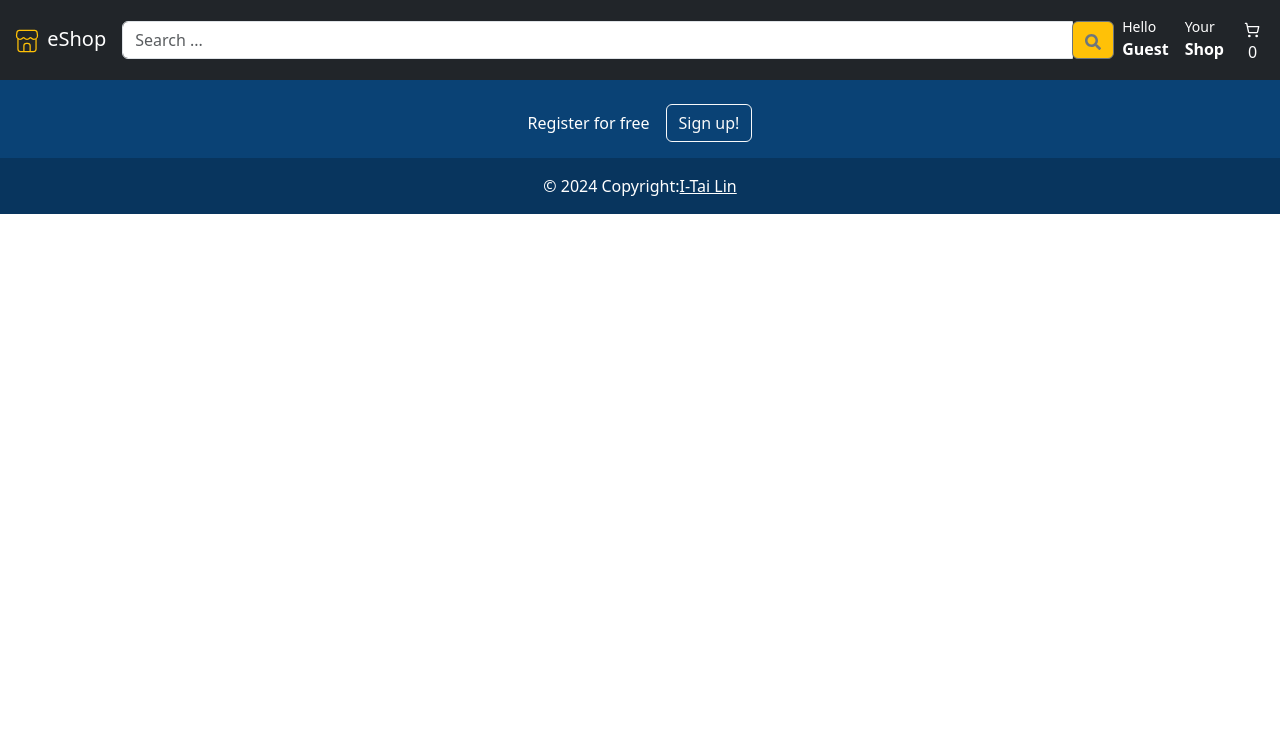
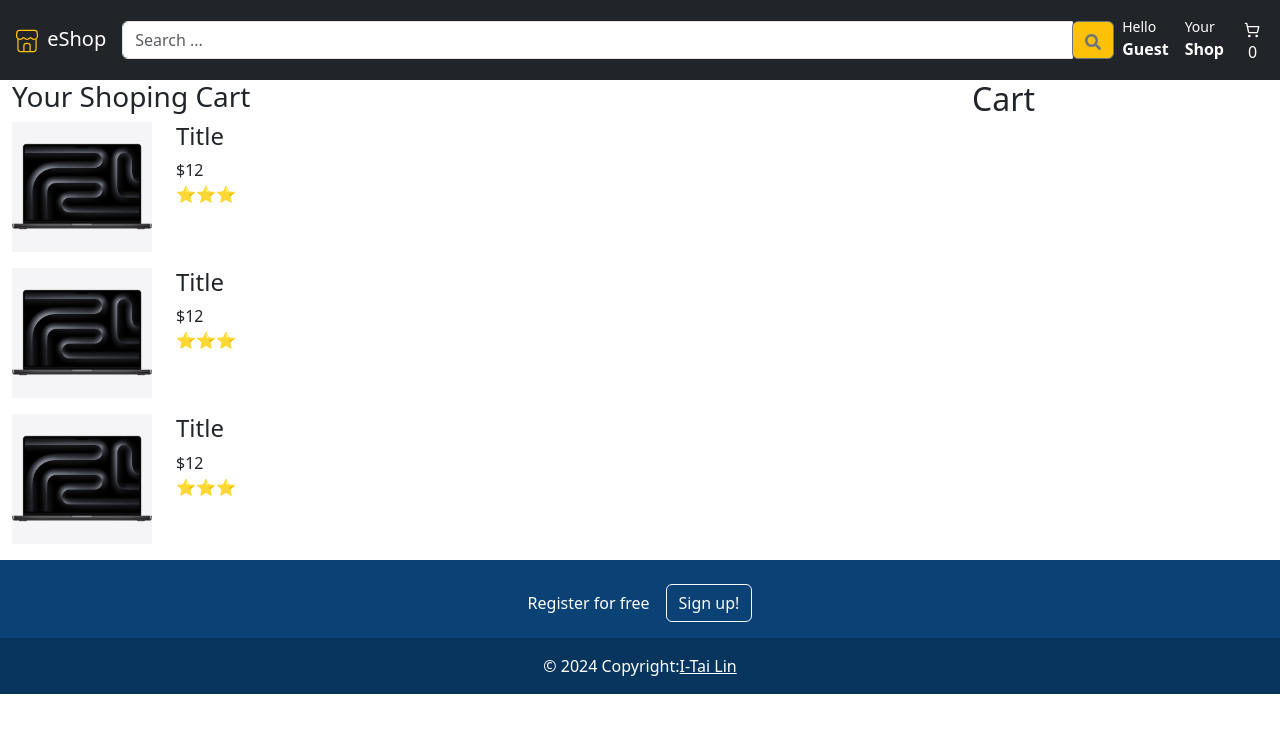
Before and after one commit to itai1998/React-Login, a React (Create React App) app: page /checkout in a window 1280 px wide. Shown: the top 732 px of the page. Built offline with nearby package versions, Linux system fonts and the light colour scheme.

Commit message:
add CheckoutProduct file

```diff
--- a/src/App.js
+++ b/src/App.js
@@ -5,6 +5,7 @@ import Welcome from './Welcome';
 import 'bootstrap/dist/css/bootstrap.min.css';
 import { BrowserRouter as Router, Route, Switch } from 'react-router-dom';
 import Footer from './Footer';
+import Checkout from './Checkout';
 
 function App() {
   return (
@@ -18,6 +19,9 @@ function App() {
         <Route path ="/welcome">
           <Welcome />
         </Route>
+        <Route path ="/checkout">
+          <Checkout />
+        </Route>
       </Switch>
       <Footer />
     </div>
--- a/src/BasicExample.js
+++ b/src/BasicExample.js
@@ -10,7 +10,7 @@ function BasicExample() {
   return (
     <Navbar expand="lg" className="navbar navbar-expand navbar-dark bg-dark">
       <div className='container-fluid' >
-        <Navbar.Brand href="#home"> <CiShop size="1.5em" color="#ffc107" /> eShop</Navbar.Brand>
+        <Navbar.Brand href="/welcome"> <CiShop size="1.5em" color="#ffc107" /> eShop</Navbar.Brand>
         <div className="input-group">
           <input type="text" className="form-control" placeholder="Search ..." aria-label="Recipient's username" aria-describedby="basic-addon2" />
           <div className="input-group-append">
@@ -28,7 +28,7 @@ function BasicExample() {
               <small>Your</small>
               <strong>Shop</strong>
             </Nav.Link>
-            <Nav.Link href="#link">
+            <Nav.Link href="/checkout">
               <LuShoppingCart className='text-white ms-1' /> <span className='text-white ms-2'>0</span>
             </Nav.Link>
           </Nav>
--- /dev/null
+++ b/src/Checkout.js
@@ -0,0 +1,20 @@
+import CheckoutProduct from "./CheckoutProduct";
+const Checkout = () => {
+    return (
+        <div className="container-fluid">
+            <div className="row">
+                <div className="col-9">
+                    <h3>Your Shoping Cart</h3>
+                    <CheckoutProduct />
+                    <CheckoutProduct />
+                    <CheckoutProduct />
+                </div>
+                <div className="col-3">
+                    <h2>Cart</h2>
+                </div>
+            </div>
+        </div>
+     );
+}
+
+export default Checkout;
--- /dev/null
+++ b/src/CheckoutProduct.js
@@ -0,0 +1,17 @@
+const CheckoutProduct = () => {
+    return (
+        <div className="d-flex mb-3">
+            <div style={{width: "140px"}}>
+                <img src="/Images/mac-m3-pro.jpg" className='w-100' alt="m3-pro"/>
+            </div>
+            <div className="ms-4">
+                <h4>Title</h4>
+                <span>$12</span>
+                <p>⭐⭐⭐</p>
+            </div>
+        </div>
+
+     );
+}
+
+export default CheckoutProduct;
```
